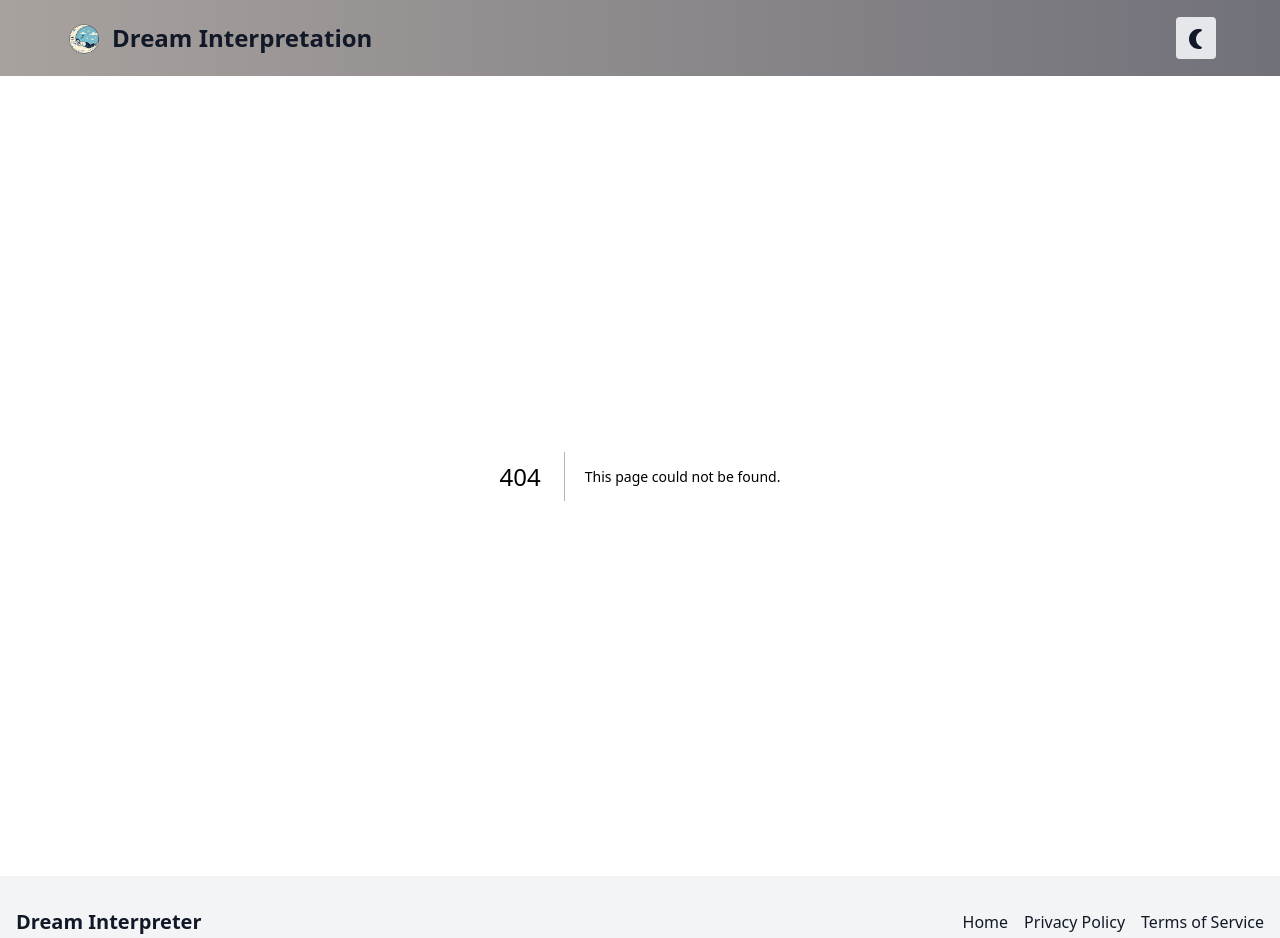
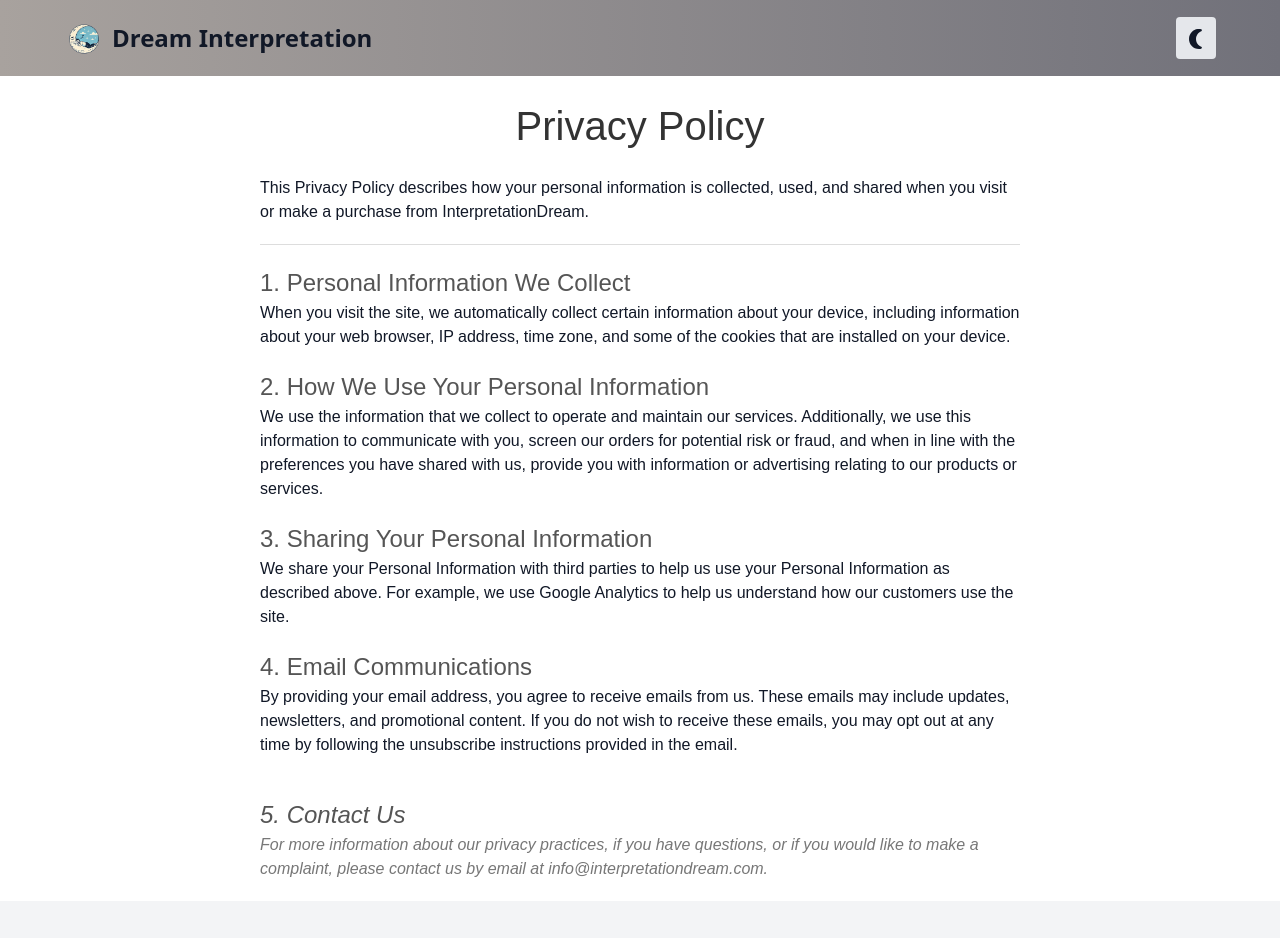
Before and after one commit to AlperenGuntekin/dream-interpreter, a Next.js app: page /privacy in a window 1280 px wide. Before the commit this address had no page. Shown: the top 938 px of the page. Built offline with nearby package versions, Linux system fonts and the light colour scheme.

Commit message:
feature/adding-privacy-terms

```diff
--- /dev/null
+++ b/src/pages/privacy.tsx
@@ -0,0 +1,60 @@
+import { NextPage } from 'next';
+import styles from '../styles/PrivacyPolicy.module.css';
+
+const PrivacyPolicy: NextPage = () => {
+  return (
+    <div className={styles.container}>
+      <h1 className={styles.title}>Privacy Policy</h1>
+      <p className={styles.text}>
+        This Privacy Policy describes how your personal information is
+        collected, used, and shared when you visit or make a purchase from
+        InterpretationDream.
+      </p>
+      <hr className={styles.separator} />
+      <h2 className={styles.subtitle}>1. Personal Information We Collect</h2>
+      <p className={styles.text}>
+        When you visit the site, we automatically collect certain information
+        about your device, including information about your web browser, IP
+        address, time zone, and some of the cookies that are installed on your
+        device.
+      </p>
+      <h2 className={styles.subtitle}>
+        2. How We Use Your Personal Information
+      </h2>
+      <p className={styles.text}>
+        We use the information that we collect to operate and maintain our
+        services. Additionally, we use this information to communicate with you,
+        screen our orders for potential risk or fraud, and when in line with the
+        preferences you have shared with us, provide you with information or
+        advertising relating to our products or services.
+      </p>
+      <h2 className={styles.subtitle}>3. Sharing Your Personal Information</h2>
+      <p className={styles.text}>
+        We share your Personal Information with third parties to help us use
+        your Personal Information as described above. For example, we use Google
+        Analytics to help us understand how our customers use the site.
+      </p>
+      <h2 className={styles.subtitle}>4. Email Communications</h2>
+      <p className={styles.text}>
+        By providing your email address, you agree to receive emails from us.
+        These emails may include updates, newsletters, and promotional content.
+        If you do not wish to receive these emails, you may opt out at any time
+        by following the unsubscribe instructions provided in the email.
+      </p>
+      <div className={styles.contact}>
+        <h2 className={styles.subtitle}>5. Contact Us</h2>
+        <p className={styles.text}>
+          For more information about our privacy practices, if you have
+          questions, or if you would like to make a complaint, please contact us
+          by email at{' '}
+          <a href="mailto:info@interpretationdream.com">
+            info@interpretationdream.com
+          </a>
+          .
+        </p>
+      </div>
+    </div>
+  );
+};
+
+export default PrivacyPolicy;
--- /dev/null
+++ b/src/pages/terms.tsx
@@ -0,0 +1,55 @@
+import { NextPage } from 'next';
+import styles from '../styles/TermsOfUse.module.css';
+
+const TermsOfUse: NextPage = () => {
+  return (
+    <div className={styles.container}>
+      <h1 className={styles.title}>Terms of Use</h1>
+      <p className={styles.text}>
+        Welcome to InterpretationDream! By using our services, you agree to
+        comply with and be bound by the following terms and conditions of use.
+      </p>
+      <hr className={styles.separator} />
+      <h2 className={styles.subtitle}>1. Acceptance of Terms</h2>
+      <p className={styles.text}>
+        By accessing and using our services, you accept and agree to be bound by
+        the terms and provision of this agreement. In addition, when using these
+        particular services, you shall be subject to any posted guidelines or
+        rules applicable to such services.
+      </p>
+      <h2 className={styles.subtitle}>2. Description of Service</h2>
+      <p className={styles.text}>
+        InterpretationDream provides users with access to an AI-powered dream
+        interpretation service. You understand and agree that the service may
+        include advertisements and that these advertisements are necessary for
+        InterpretationDream to provide the service.
+      </p>
+      <h2 className={styles.subtitle}>3. User Conduct</h2>
+      <p className={styles.text}>
+        You agree to use the service only for lawful purposes and that you are
+        responsible for your use of and communications on the service. You agree
+        not to use the service in a manner that interferes with its normal
+        operation or with any other user's use and enjoyment of the service.
+      </p>
+      <h2 className={styles.subtitle}>4. Modification of Terms</h2>
+      <p className={styles.text}>
+        InterpretationDream reserves the right to modify these terms at any
+        time. Your continued use of the service following any such modification
+        constitutes your agreement to follow and be bound by the terms as
+        modified.
+      </p>
+      <div className={styles.contact}>
+        <h2 className={styles.subtitle}>5. Contact Us</h2>
+        <p className={styles.text}>
+          If you have any questions about these Terms, please contact us at{' '}
+          <a href="mailto:info@interpretationdream.com">
+            info@interpretationdream.com
+          </a>
+          .
+        </p>
+      </div>
+    </div>
+  );
+};
+
+export default TermsOfUse;
--- /dev/null
+++ b/src/styles/PrivacyPolicy.module.css
@@ -0,0 +1,46 @@
+.container {
+  max-width: 800px;
+  margin: 0 auto;
+  padding: 20px;
+  font-family: Arial, sans-serif;
+}
+
+.title {
+  text-align: center;
+  margin-bottom: 20px;
+  font-size: 2.5em;
+  color: #333;
+}
+
+.subtitle {
+  margin-top: 20px;
+  font-size: 1.5em;
+  color: #555;
+}
+
+.separator {
+  border: 0;
+  height: 1px;
+  background: #ddd;
+  margin: 20px 0;
+}
+
+.contact {
+  margin-top: 40px;
+  font-style: italic;
+  color: #777;
+}
+
+@media (max-width: 600px) {
+  .container {
+    padding: 10px;
+  }
+
+  .title {
+    font-size: 2em;
+  }
+
+  .subtitle {
+    font-size: 1.2em;
+  }
+}
--- /dev/null
+++ b/src/styles/TermsOfUse.module.css
@@ -0,0 +1,46 @@
+.container {
+  max-width: 800px;
+  margin: 0 auto;
+  padding: 20px;
+  font-family: Arial, sans-serif;
+}
+
+.title {
+  text-align: center;
+  margin-bottom: 20px;
+  font-size: 2.5em;
+  color: #333;
+}
+
+.subtitle {
+  margin-top: 20px;
+  font-size: 1.5em;
+  color: #555;
+}
+
+.separator {
+  border: 0;
+  height: 1px;
+  background: #ddd;
+  margin: 20px 0;
+}
+
+.contact {
+  margin-top: 40px;
+  font-style: italic;
+  color: #777;
+}
+
+@media (max-width: 600px) {
+  .container {
+    padding: 10px;
+  }
+
+  .title {
+    font-size: 2em;
+  }
+
+  .subtitle {
+    font-size: 1.2em;
+  }
+}
```
